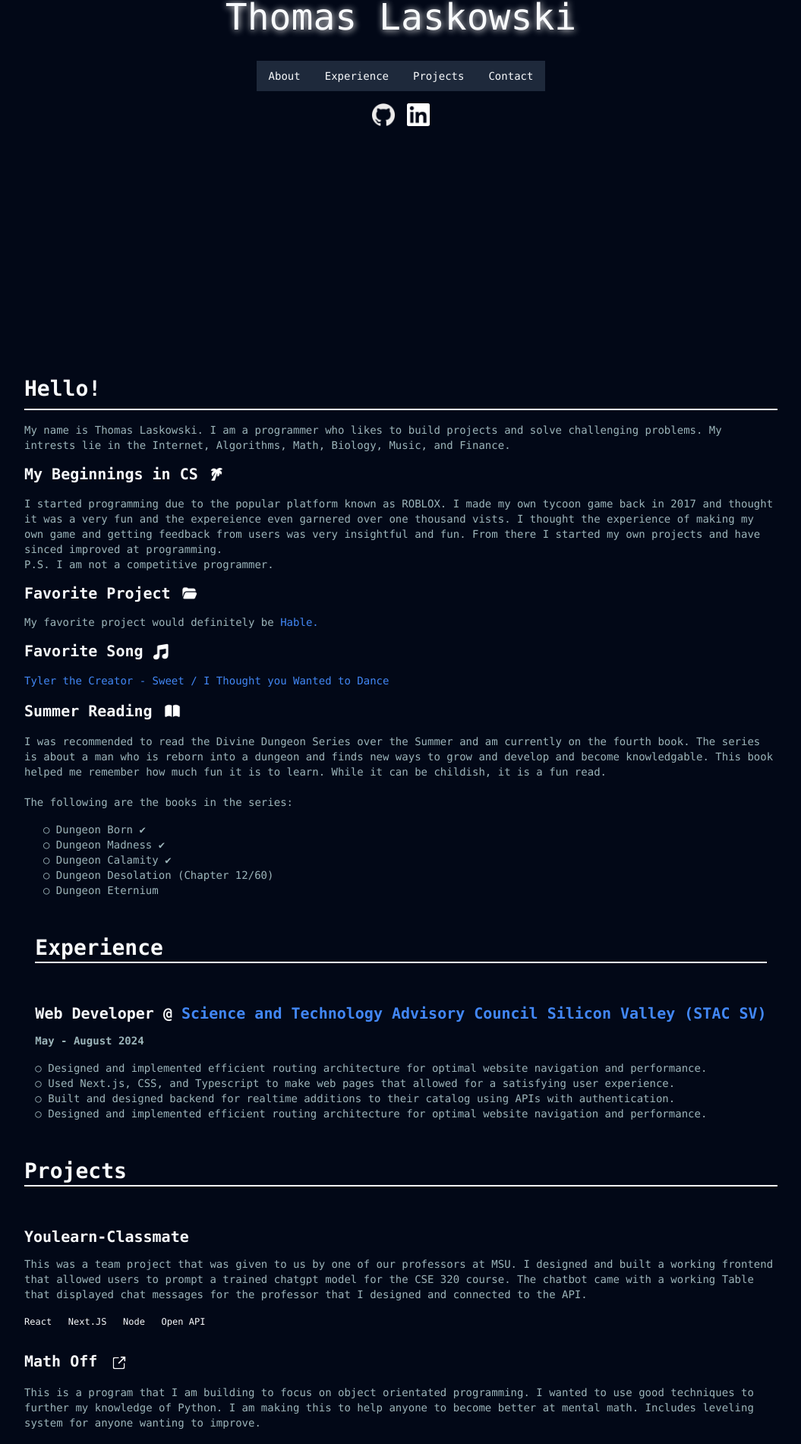
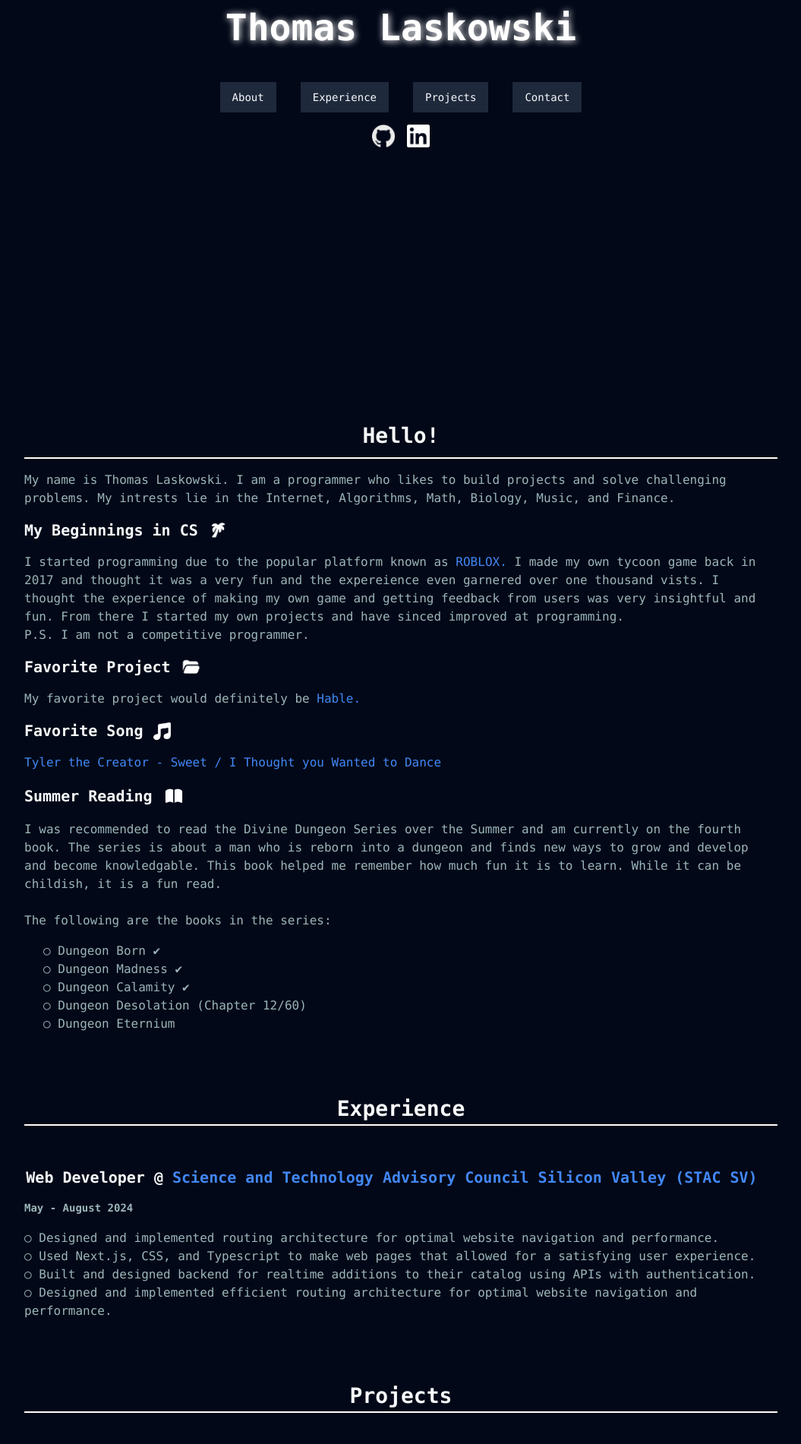
Before and after one commit to hexaflip/webv2, a Next.js app: page / in a window 1280 px wide. Shown: the part 308-2209 px from the top of the page at 76% size, without its empty margins (112-1167 px from the left). Built offline with nearby package versions, Linux system fonts and the light colour scheme.

Commit message:
mobile friendly

```diff
--- a/app/about-me.tsx
+++ b/app/about-me.tsx
@@ -19,7 +19,7 @@ export default function AboutMe(){
           <h1 style={{fontSize: '28px'}}> <b> Hello!</b> </h1>
           <div className="border border-white">
           </div>
-          <p style={{color: '#9cb5ba'}}>
+          <p style={{color: '#9cb5ba', textAlign: 'left'}}>
             My name is Thomas Laskowski.
             I am a programmer who likes to build projects and solve challenging problems.
             My intrests lie in the Internet, Algorithms, Math, Biology, Music, and Finance.
@@ -28,7 +28,7 @@ export default function AboutMe(){
           {/* This is where you should put how you got started in CS*/}
 
           <div className="flex items-center gap-3">
-          <h1  style={{fontSize: '20px'}}> <b> My Beginnings in CS</b> </h1>
+          <h1  style={{fontSize: '20px', textAlign: 'left'}}> <b> My Beginnings in CS</b> </h1>
             <Image
               src={tree}
               alt="musical note image"
@@ -36,8 +36,8 @@ export default function AboutMe(){
             />
           </div>
 
-          <p style={{color: '#9cb5ba'}}>
-            I started programming due to the popular platform known as ROBLOX.
+          <p style={{color: '#9cb5ba', textAlign: 'left'}}>
+            I started programming due to the popular platform known as <span style={{ color: '#4287f5' }}> <Link href="https://en.wikipedia.org/wiki/Roblox">ROBLOX. </Link></span>
             I made my own tycoon game back in 2017 and thought it was a very fun and the expereience even garnered over one thousand vists.
              I thought the experience of making my own game and getting feedback from users was very insightful and fun.
              From there I started my own projects and have sinced improved at programming.
@@ -48,7 +48,7 @@ export default function AboutMe(){
           {/* Favorite Project */}
 
           <div className="flex items-center gap-3">
-            <h1 style= {{fontSize: '20px'}}className="font-bold">
+            <h1 style= {{fontSize: '20px', textAlign: 'left'}}className="font-bold">
               Favorite Project
             </h1>
             <Image
@@ -57,7 +57,7 @@ export default function AboutMe(){
               style={{ width: '1.75em', height: '1.75em', verticalAlign: 'middle' }}
             />
           </div>
-          <p style={{ display: 'inline', color: '#9cb5ba' }}>
+          <p style={{ display: 'inline', color: '#9cb5ba' , textAlign: 'left'}}>
             My favorite project would definitely be
             <Link href={"https://github.com/hexaflip/hable"}>
             <span style={{ color: '#4287f5' }}> Hable.</span>
@@ -78,7 +78,7 @@ export default function AboutMe(){
             />
           </div>
 
-          <p style={{color: '#4287f5'}}>
+          <p style={{color: '#4287f5', textAlign: 'left'}}>
             <Link href={"https://www.youtube.com/watch?v=ZKjIHQxG_3Q"}>
             Tyler the Creator - Sweet /  I Thought you Wanted to Dance
             </Link>
@@ -98,13 +98,13 @@ export default function AboutMe(){
             />
           </div>
 
-          <p style={{color: '#9cb5ba'}}>
+          <p style={{color: '#9cb5ba', textAlign: 'left'}}>
           I was recommended to read the Divine Dungeon Series over the Summer and am currently on the fourth book.
           The series is about a man who is reborn into a dungeon and finds new ways to grow and develop and become knowledgable.
           This book helped me remember how much fun it is to learn. While it can be childish, it is a fun read. <br/> <br/>
           The following are the books in the series:
           </p>
-          <p style={{color: '#9cb5ba', marginLeft: '25px'}}>
+          <p style={{color: '#9cb5ba', marginLeft: '25px', textAlign: 'left'}}>
           ○ Dungeon Born ✔ <br/>
           ○ Dungeon Madness ✔ <br/>
           ○ Dungeon Calamity ✔ <br/>
--- a/app/experience.tsx
+++ b/app/experience.tsx
@@ -11,13 +11,13 @@ export default function Experience(){
         </div>
         <div className="relative flex flex-col w-full gap-4 pt-12 justify-left">
             <h1 style={{fontSize: "20px"}}>
-                <b>Web Developer @ <span style={{ color: '#4287f5' }}> <Link href={"https://stacsv.org/"}>Science and Technology Advisory Council Silicon Valley (STAC SV)</Link></span></b>
+                <b>Web Developer @ <span style={{ color: '#4287f5' }}> <Link href={"https://stacsv.org/"}>Science and Technology Advisory Council Silicon Valley (STAC SV) &#160;</Link></span></b>
             </h1>
-            <h1 style={{fontSize: "14px", color: '#9cb5ba'}}>
+            <h1 style={{fontSize: "14px", color: '#9cb5ba', textAlign: 'left'}}>
                 <b>May - August 2024</b>
             </h1>
-            <p style={{color: '#9cb5ba'}}>
-            ○ Designed and implemented efficient routing architecture for optimal website navigation and performance. <br/>
+            <p style={{color: '#9cb5ba', textAlign: 'left'}}>
+            ○ Designed and implemented routing architecture for optimal website navigation and performance. <br/>
             ○ Used Next.js, CSS, and Typescript to make web pages that allowed for a satisfying user experience. <br/>
             ○ Built and designed backend for realtime additions to their catalog using APIs with authentication. <br/>
             ○ Designed and implemented efficient routing architecture for optimal website navigation and performance. <br/>
--- a/app/page.tsx
+++ b/app/page.tsx
@@ -1,43 +1,49 @@
+"use client"
+
 import AboutMe from "./about-me";
 import Experience from "./experience";
 import Projects from "./projects";
 import Contact from "./contact";
-import Link from "next/link"
-import {Button} from "@/components/ui/button"
-import Image from "next/image"
-import githublogo from "./images/github-logo-white.png"
-import linkedinLogo from "./images/linkedin-logo.png"
+import Link from "next/link";
+import { Button } from "@/components/ui/button";
+import Image from "next/image";
+import githublogo from "./images/github-logo-white.png";
+import linkedinLogo from "./images/linkedin-logo.png";
 
 export default function Home() {
   return (
-    <main className="flex min-h-screen flex-col items-center justify-between p-24">
-      <div className="z-10 w-full max-w-5xl items-center justify-between font-mono text-sm lg:flex flex-col">
-        <div className="flex justify-center w-full mt-56">
-            <h1 className="font-size" style={{ fontSize: "48px", textShadow: "1px 1px 10px white"}}>
-              Thomas Laskowski
-            </h1>
+    <main className="flex min-h-screen flex-col items-center justify-between p-6 lg:p-24">
+      <div className="z-10 w-full max-w-5xl flex flex-col items-center text-center font-mono text-sm lg:text-base">
+        <div className="mt-12 lg:mt-56">
+          <h1 className="text-3xl lg:text-5xl font-bold text-white" style={{ textShadow: "1px 1px 10px white" }}>
+            Thomas Laskowski
+          </h1>
         </div>
-        <div className="flex pt-12">
-          <Link href="#about-me"><Button variant={"secondary"}> About</Button></Link>
-          <Link href="#experience"><Button variant={"secondary"}> Experience </Button></Link>
-          <Link href="#projects"><Button variant={"secondary"}> Projects </Button></Link>
-          <Link href="#contact"><Button variant={"secondary"}> Contact </Button></Link>
+        <nav className="mt-8 lg:mt-12 flex flex-col lg:flex-row gap-4 lg:gap-8">
+          <Link href="#about-me"><Button variant="secondary">About</Button></Link>
+          <Link href="#experience"><Button variant="secondary">Experience</Button></Link>
+          <Link href="#projects"><Button variant="secondary">Projects</Button></Link>
+          <Link href="#contact"><Button variant="secondary">Contact</Button></Link>
+        </nav>
+        <div className="mt-4 flex gap-4">
+          <Link href="https://github.com/hexaflip">
+            <Image src={githublogo} width={30} height={30} alt="GitHub link" />
+          </Link>
+          <Link href="https://www.linkedin.com/in/thomas-laskowski-sm/">
+            <Image src={linkedinLogo} width={30} height={30} alt="LinkedIn link" />
+          </Link>
         </div>
-        <div className="flex gap-4 pt-4">
-          <Link href="https://github.com/hexaflip"> <Image src={githublogo} width={30} height={30} alt="github link"/> </Link>
-          <Link href="https://www.linkedin.com/in/thomas-laskowski-sm/"> <Image src={linkedinLogo} width={30} height={30} alt="linkedin link"/> </Link>
-        </div>
-        <section id="about-me">
-          <AboutMe/>
+        <section id="about-me" className="mt-8 w-full">
+          <AboutMe />
         </section>
-        <section id="experience">
-          <Experience/>
+        <section id="experience" className="mt-8 w-full">
+          <Experience />
         </section>
-        <section id="projects">
-          <Projects/>
+        <section id="projects" className="mt-8 w-full">
+          <Projects />
         </section>
-        <section id="contact">
-          <Contact/>
+        <section id="contact" className="mt-8 w-full">
+          <Contact />
         </section>
       </div>
     </main>
--- a/app/projects.tsx
+++ b/app/projects.tsx
@@ -13,16 +13,16 @@ export default function Projects(){
         <div className="flex flex-col w-full gap-4 pt-12 justify-left">
             <div className="Youlearn-Classmate">
                 <div className="flex flex-col pb-4">
-                    <h1 style={{fontSize: "20px"}}>
+                    <h1 style={{fontSize: "20px", textAlign: 'left'}}>
                         <b> Youlearn-Classmate</b>
                     </h1>
                 </div>
-            <p style={{color: '#9cb5ba'}}>
+            <p style={{color: '#9cb5ba', textAlign: 'left'}}>
             This was a team project that was given to us by one of our professors at MSU.
             I designed and built a working frontend that allowed users to prompt a trained chatgpt model for the CSE 320 course.
             The chatbot came with a working Table that displayed chat messages for the professor that I designed and connected to the API.
             </p>
-            <p className="pt-4 pb-4" style={{fontSize: "12px"}}>
+            <p className="pt-4 pb-4" style={{fontSize: "12px", textAlign: 'left'}}>
                 React &#160;&nbsp;Next.JS&#160;&nbsp; Node&#160;&nbsp; Open API
             </p>
             </div>
@@ -41,13 +41,13 @@ export default function Projects(){
                     </Link>
 
                 </div>
-            <p style={{color: '#9cb5ba'}}>
+            <p style={{color: '#9cb5ba', textAlign: 'left'}}>
             This is a program that I am building to focus on object orientated programming.
             I wanted to use good techniques to further my knowledge of Python.
             I am making this to help anyone to become better at mental math.
             Includes leveling system for anyone wanting to improve.
             </p>
-            <p className="pt-4 pb-4" style={{fontSize: "12px"}}>
+            <p className="pt-4 pb-4" style={{fontSize: "12px", textAlign: 'left'}}>
                 Python
             </p>
             </div>
@@ -66,13 +66,13 @@ export default function Projects(){
                     </Link>
 
                 </div>
-            <p style={{color: '#9cb5ba'}}>
+            <p style={{color: '#9cb5ba', textAlign: 'left'}}>
             This is where I started programming.
              My first ever project that I started when I was 12.
               This was a tycoon game where you build your base to make money and then use the money to fight against others.
                I managed to get 1000+ visits and it made me fall in love with programming.
             </p>
-            <p className="pt-4 pb-4" style={{fontSize: "12px"}}>
+            <p className="pt-4 pb-4" style={{fontSize: "12px", textAlign: 'left'}}>
                 Roblox Studio &#160;&nbsp; Lua
             </p>
             </div>
```
